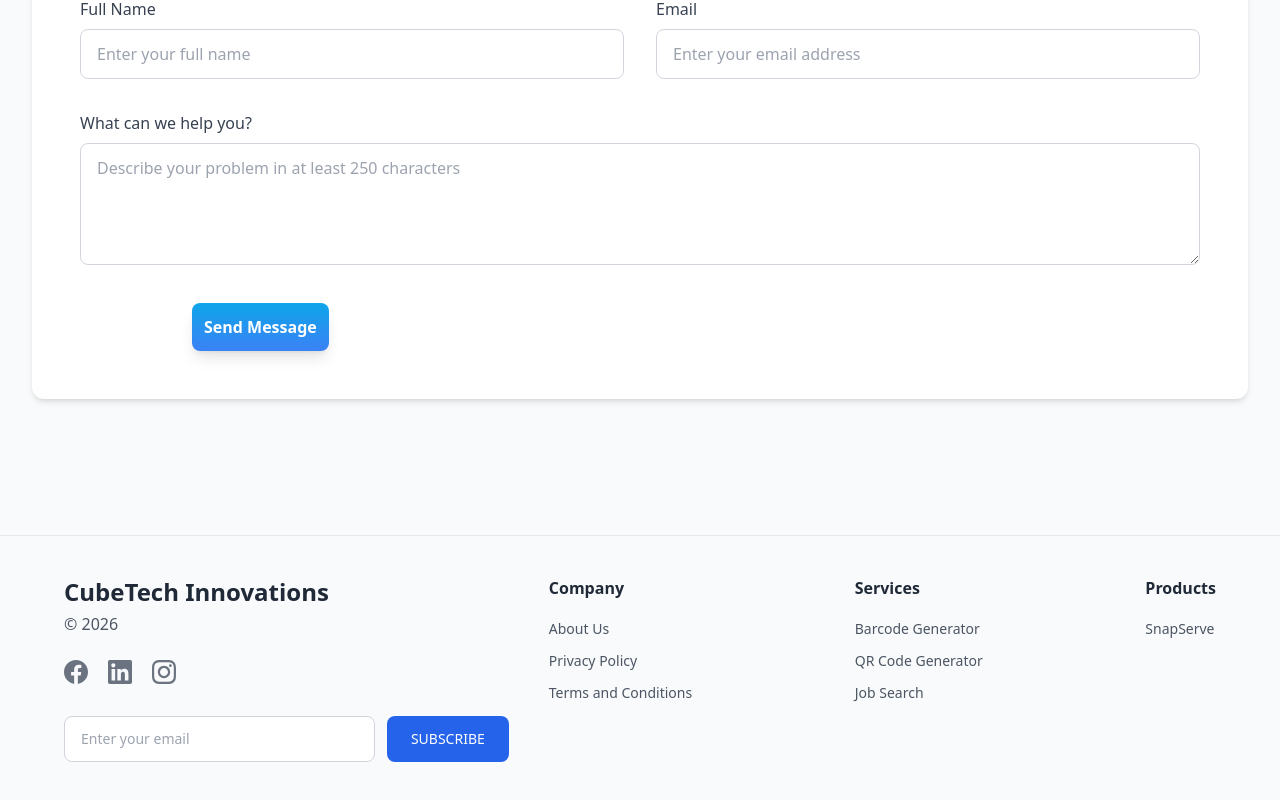
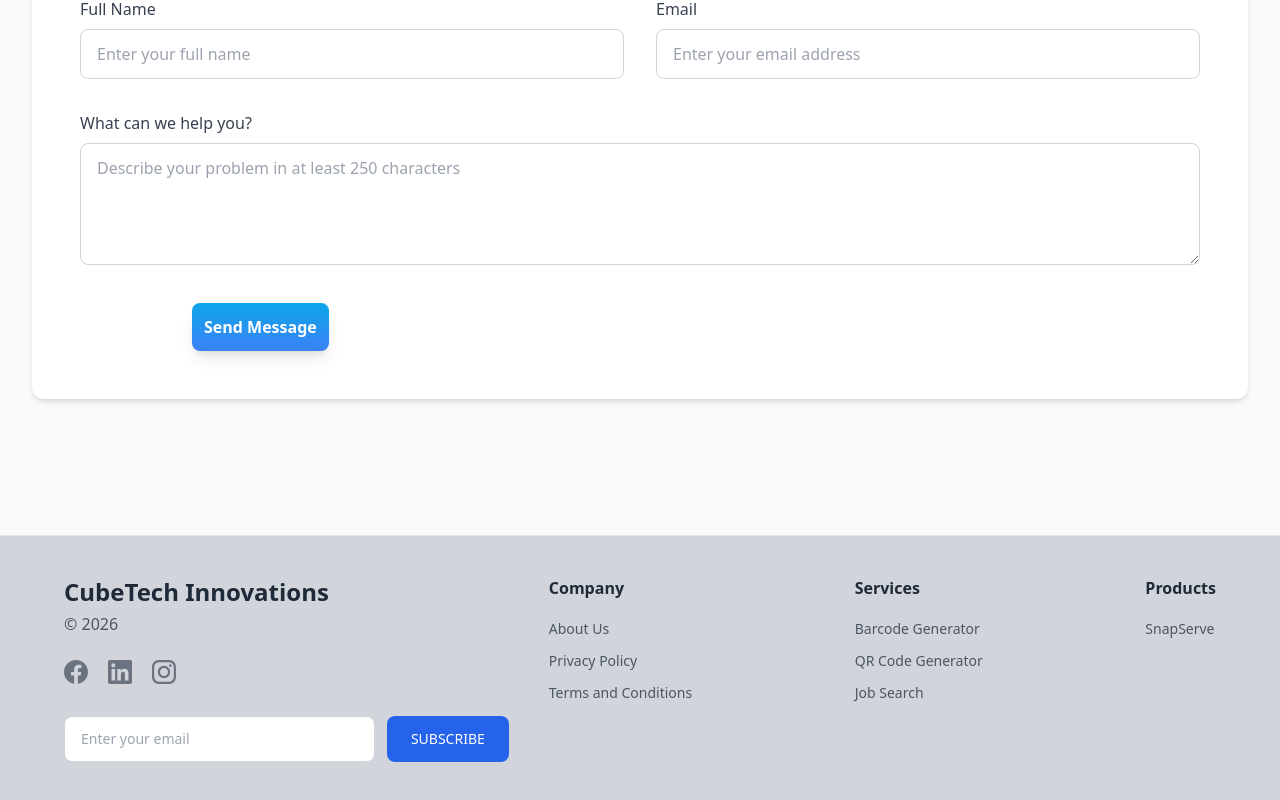
Before and after one commit to KWilanF/Fegarido-WebDev-HomePage, a React (Create React App) app: page / in a window 1280 px wide. Shown: the part 5053-5853 px from the top of the page. Built offline with nearby package versions, Linux system fonts and the light colour scheme.

Commit message:
update footer.js

```diff
--- a/src/components/Footer.js
+++ b/src/components/Footer.js
@@ -4,7 +4,7 @@ const Footer = () => {
   const currentYear = new Date().getFullYear();
 
   return (
-    <footer className="bg-gray-50 py-10 border-t border-gray-200">
+    <footer className="bg-gray-300 py-10 border-t border-gray-200">
       <div className="container mx-auto px-5 md:px-8 lg:px-12 xl:px-16">
         <div className="flex flex-col lg:flex-row lg:items-start justify-between gap-10">
 
```
